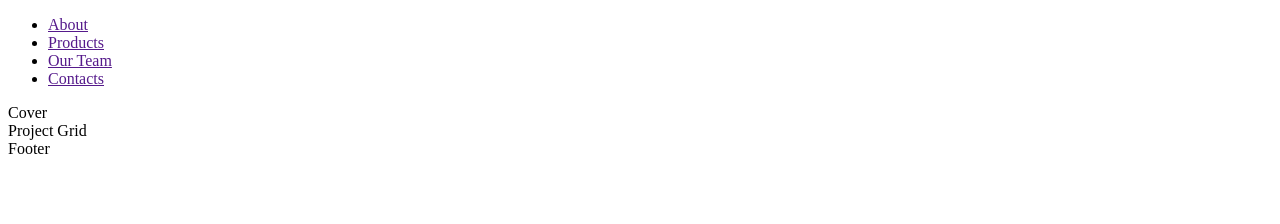
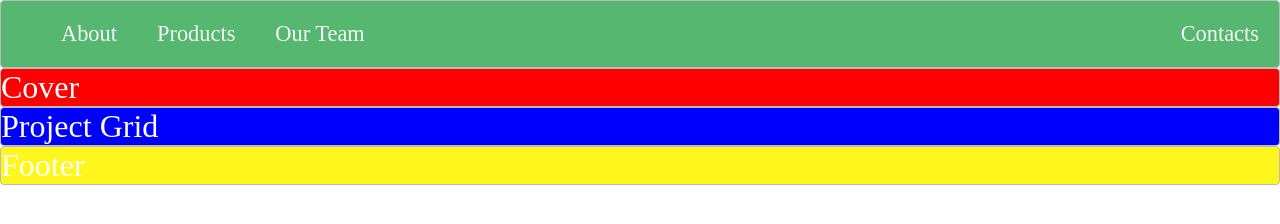
Before and after one commit to jripke74/templates, a plain HTML site: page index.html in a window 1280 px wide. Drawn offline with Linux system fonts and the light colour scheme.

Commit message:
add main.css

```diff
--- a/index.html
+++ b/index.html
@@ -5,6 +5,7 @@
   <meta http-equiv="X-UA-Compatible" content="IE=edge">
   <meta name="viewport" content="width=device-width, initial-scale=1.0">
   <title>Layout Master</title>
+  <link rel="stylesheet" href="main.css">
 </head>
 <body>
   <nav class="zone green">
@@ -12,7 +13,7 @@
       <li><a href="">About</a></li>
       <li><a href="">Products</a></li>
       <li><a href="">Our Team</a></li>
-      <li><a href="">Contacts</a></li>
+      <li class="push"><a href="">Contacts</a></li>
     </ul>
   </nav>
   <div class="zone red">Cover</div>
--- /dev/null
+++ b/main.css
@@ -0,0 +1,53 @@
+body {
+  margin: auto 0;
+}
+
+.zone {
+  cursor: pointer;
+  color: #fff;
+  font-size: 2em;
+  border-radius: 4px;
+  border: 1px solid #bbb;
+  transition: all 0.3s linear;
+}
+
+.zone:hover {
+  box-shadow: rgba(0, 0, 0, 0.8) 0px 5px 15px, inset;
+}
+
+/* NAV */
+.main-nav {
+  display: flex;
+  list-style: none;
+  font-size: 0.7em;
+  margin: 0;
+}
+
+.push {
+  margin-left: auto;
+}
+
+li {
+  padding: 20px;
+}
+
+a {
+  color: #f5f5f6;
+  text-decoration: none;
+}
+
+.green {
+  background-color: #56b870;
+}
+
+.red {
+  background-color: #ff0000;
+}
+
+.blue {
+  background-color: #0000ff;
+}
+
+.yellow {
+  background-color: #fff700e4;
+}
```
